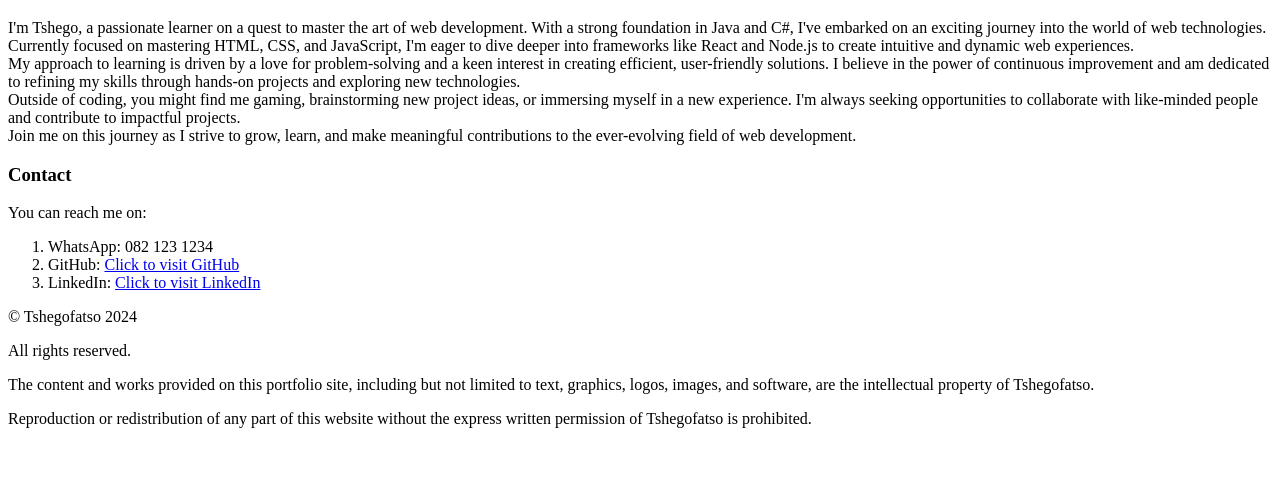
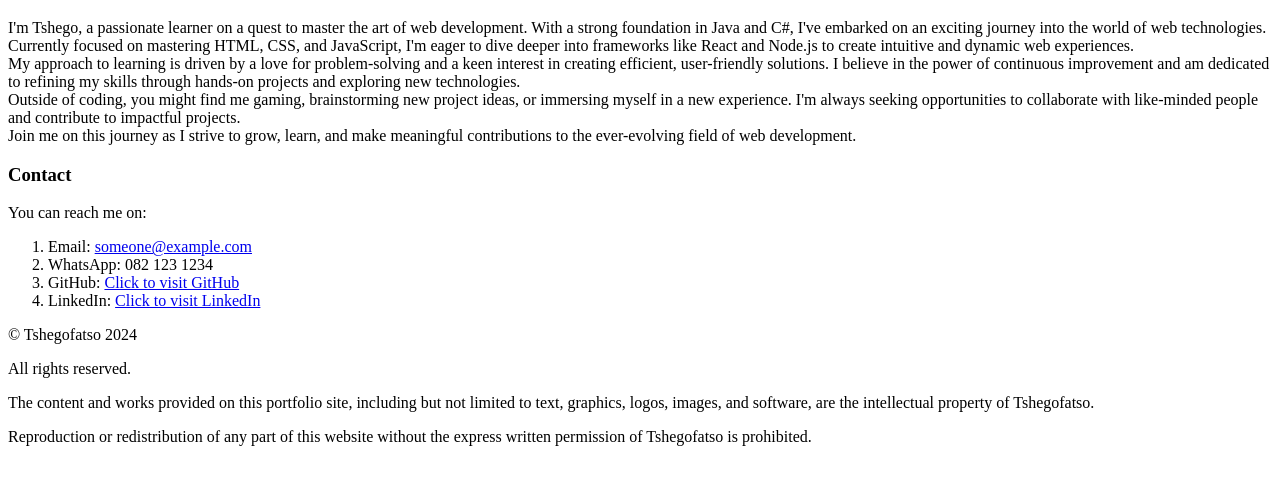
Before and after one commit to 01TeeTheDev01/web-dev-portfolio, a plain HTML site: page public/about.html in a window 1280 px wide. Shown: the part 95-580 px from the top of the page. Drawn offline with Linux system fonts and the light colour scheme.

Commit message:
Updated ReadME file and added email contact information.

```diff
--- a/public/about.html
+++ b/public/about.html
@@ -25,6 +25,7 @@
             <h3>Contact</h3>
             You can reach me on:
             <ol>
+                <li>Email: <a href="mailto:someone@example.com">someone@example.com</a></li>
                 <li>WhatsApp: 082 123 1234</li>
                 <li>GitHub: <a href="#" aria-label="Link to my GitHub profile">Click to visit GitHub</a></li>
                 <li>LinkedIn: <a href="#" aria-label="Link to my LinkedIn profile">Click to visit LinkedIn</a></li>
```
Also changed, not shown: 1 other file.
